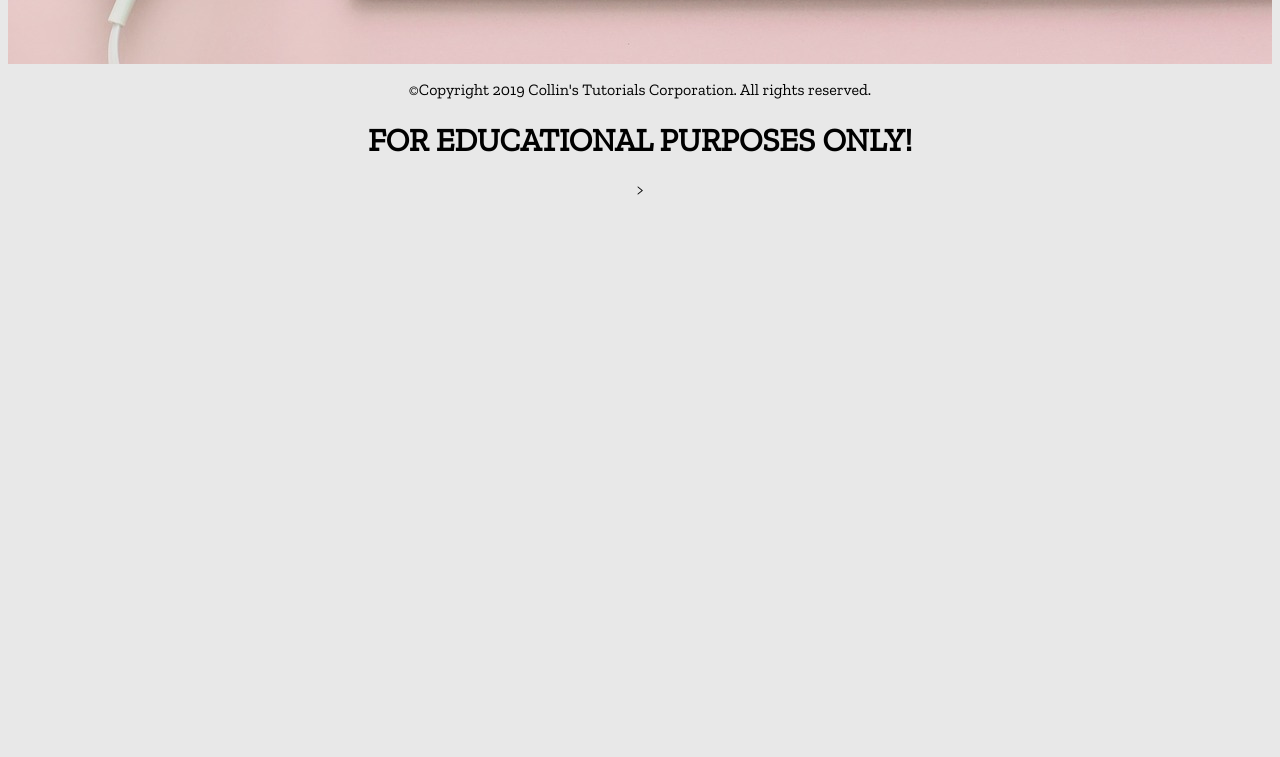
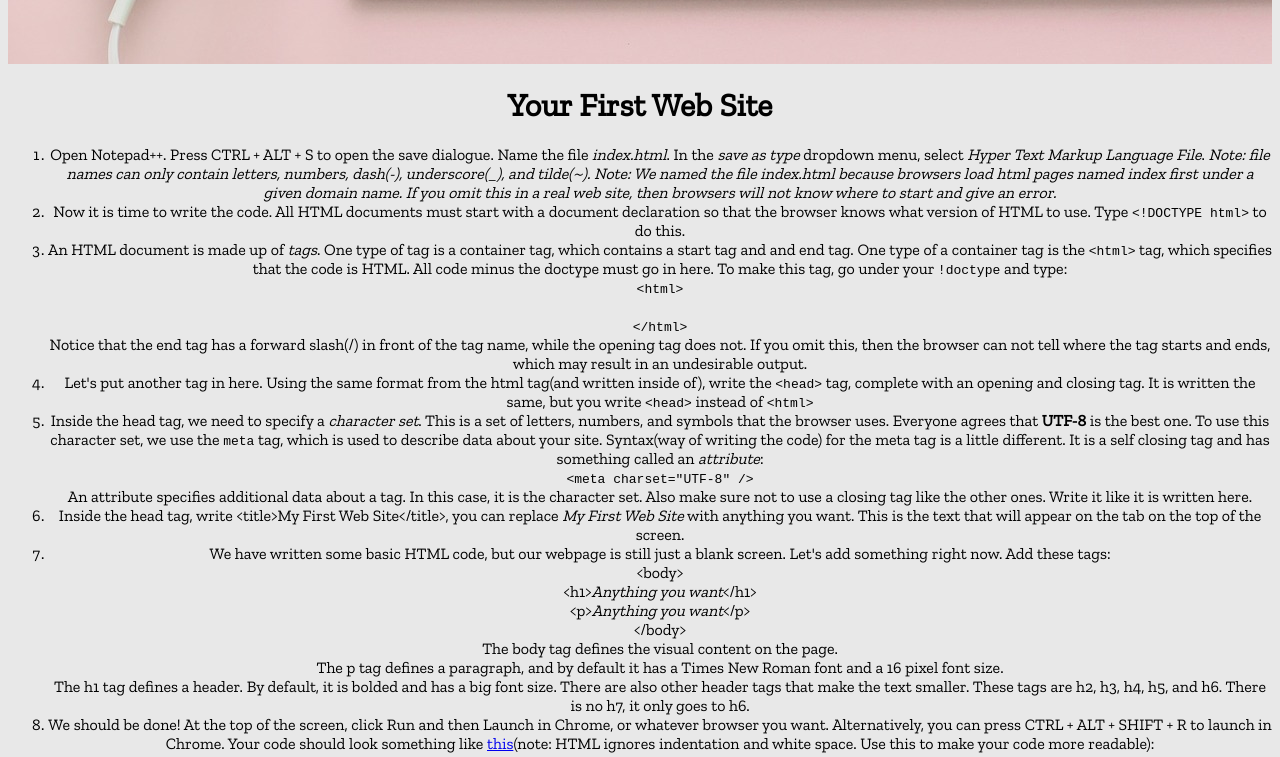
Before and after one commit to halfpint24/Fictional-Business-Website, a plain HTML site: page html.html in a window 1280 px wide. Shown: the part 2365-3122 px from the top of the page. Drawn offline with nearby package versions, Linux system fonts and the light colour scheme.

Commit message:
Add files via upload

```diff
--- a/html.html
+++ b/html.html
@@ -2,7 +2,7 @@
 
 <!--
     Creation Date: 4/10/2019
-    Last Edited On: 4/17/2019
+    Last Edited On: 4/24/2019
 -->
 
 <html>
@@ -63,6 +63,41 @@
 
             <div class="content">
 
+                <h1>Your First Web Site</h1>
+
+                <ol>
+
+                    <li>Open Notepad++. Press CTRL + ALT + S to open the save dialogue. Name the file <em>index.html</em>. In the <em>save as type</em> dropdown menu, select <em>Hyper Text Markup Language File</em>. <em>Note: file names can only contain letters, numbers, dash(-), underscore(_), and tilde(~).</em> <em>Note: We named the file index.html because browsers load html pages named index first under a given domain name. If you omit this in a real web site, then browsers will not know where to start and give an error.</em>
+                    </li>
+                    <li>Now it is time to write the code. All HTML documents must start with a document declaration so that the browser knows what version of HTML to use. Type <code>&lt;!DOCTYPE html&gt;</code> to do this.</li>
+                    <li>An HTML document is made up of <em>tags</em>. One type of tag is a container tag, which contains a start tag and and end tag. One type of a container tag is the <code>&lt;html&gt;</code> tag, which specifies that the code is HTML. All code minus the doctype must go in here. To make this tag, go under your <code>!doctype</code> and type:
+                    <br /><code>&lt;html&gt;
+                    <br />
+                    <br />&lt;/html&gt;</code>
+                    <br />Notice that the end tag has a forward slash(/) in front of the tag name, while the opening tag does not. If you omit this, then the browser can not tell where the tag starts and ends, which may result in an undesirable output.</li>
+                    <li>Let's put another tag in here. Using the same format from the html tag(and written inside of), write the <code>&lt;head&gt;</code> tag, complete with an opening and closing tag. It is written the same, but you write <code>&lt;head&gt;</code> instead of <code>&lt;html&gt;</code></li>
+                    <li>Inside the head tag, we need to specify a <em>character set</em>. This is a set of letters, numbers, and symbols that the browser uses. Everyone agrees that <strong>UTF-8</strong> is the best one. To use this character set, we use the <code>meta</code> tag, which is used to describe data about your site. Syntax(way of writing the code) for the meta tag is a little different. It is a self closing tag and has something called an <em>attribute</em>:
+                    <br /><code>&lt;meta charset="UTF-8" /&gt;</code>
+                    <br />An attribute specifies additional data about a tag. In this case, it is the character set. Also make sure not to use a closing tag like the other ones. Write it like it is written here.</li>
+                    <li>Inside the head tag, write &lt;title&gt;My First Web Site&lt;/title&gt;, you can replace <em>My First Web Site</em> with anything you want. This is the text that will appear on the tab on the top of the screen.</li>
+                    <li>We have written some basic HTML code, but our webpage is still just a blank screen. Let's add something right now. Add these tags:
+                        <br/>&lt;body&gt;
+                        <br/>&lt;h1&gt;<em>Anything you want</em>&lt;/h1&gt;
+                        <br/>&lt;p&gt;<em>Anything you want</em>&lt;/p&gt;
+                        <br/>&lt;/body&gt;
+                        <br />The body tag defines the visual content on the page.
+                        <br />The p tag defines a paragraph, and by default it has a Times New Roman font and a 16 pixel font size.
+                        <br />The h1 tag defines a header. By default, it is bolded and has a big font size. There are also other header tags that make the text smaller. These tags are h2, h3, h4, h5, and h6. There is no h7, it only goes to h6.
+                    </li>
+                    <li>We should be done! At the top of the screen, click Run and then Launch in Chrome, or whatever browser you want. Alternatively, you can press CTRL + ALT + SHIFT + R to launch in Chrome. Your code should look something like <a href="htmlexample1.html">this</a>(note: HTML ignores indentation and white space. Use this to make your code more readable):</li>
+                </ol>
+
+            </div>
+
+            <div class="parallax"></div>
+
+            <div class="content">
+
                 <p>
                     &copy;Copyright 2019 Collin's Tutorials Corporation. All rights reserved.
                 </p>
```
Also changed, not shown: htmlexample1.html (added, +14 -0 lines).
